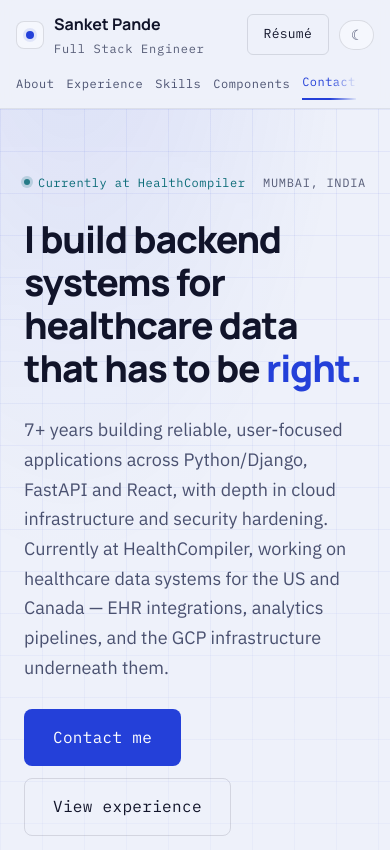
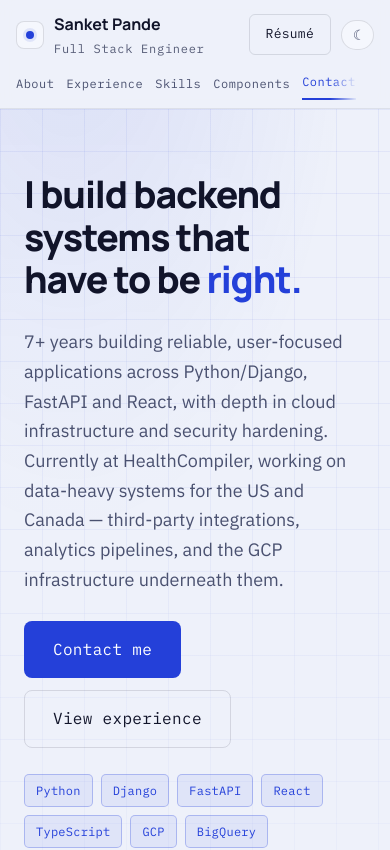
Before and after one commit to sanket-pande/portfolio, a React (Vite) app: page / in a window 390 px wide. Shown: the top 850 px of the page. Built offline with nearby package versions, Linux system fonts and the light colour scheme.

Commit message:
refactor: update profile description and improve accessibility in ThemeToggle

```diff
--- a/index.html
+++ b/index.html
@@ -21,7 +21,7 @@
         }
       })();
     </script>
-    <meta name="description" content="Sanket Pande — Full Stack Engineer. 7+ years building backend systems and cloud infrastructure for healthcare data, currently at HealthCompiler." />
+    <meta name="description" content="Sanket Pande — Full Stack Engineer. 7+ years building backend systems and cloud infrastructure in Python, Django and GCP." />
     <title>Sanket Pande — Full Stack Engineer</title>
     <link rel="preconnect" href="https://fonts.googleapis.com" />
     <link rel="preconnect" href="https://fonts.gstatic.com" crossorigin />
--- a/src/components/Contact/Contact.tsx
+++ b/src/components/Contact/Contact.tsx
@@ -16,7 +16,7 @@ export default function Contact() {
         <p className={sectionStyles.eyebrow} aria-hidden="true">
           04 · Contact
         </p>
-        <h2 id="contact-title">Building something in healthcare data infra? Let's talk.</h2>
+        <h2 id="contact-title">Building something that has to be right? Let's talk.</h2>
       </div>
 
       <div ref={ref} data-reveal={inView ? "visible" : "hidden"} className={styles.panel}>
--- a/src/components/Hero/Hero.module.css
+++ b/src/components/Hero/Hero.module.css
@@ -26,42 +26,6 @@
   display: flex;
   flex-direction: column;
   gap: 26px;
-}
-
-.bar {
-  display: flex;
-  justify-content: space-between;
-  align-items: center;
-  gap: 12px;
-  flex-wrap: wrap;
-}
-
-.livePill {
-  display: inline-flex;
-  align-items: center;
-  gap: 8px;
-  font-family: var(--font-mono);
-  font-size: var(--ui-xs);
-  letter-spacing: 0.04em;
-  color: var(--signal);
-}
-
-.liveDot {
-  width: 6px;
-  height: 6px;
-  border-radius: 50%;
-  background: var(--signal);
-  box-shadow: 0 0 0 3px color-mix(in srgb, var(--signal) 22%, transparent);
-  animation: pulse 2.4s ease-in-out infinite;
-}
-@keyframes pulse { 0%, 100% { opacity: 1; } 50% { opacity: 0.45; } }
-
-.location {
-  font-family: var(--font-mono);
-  font-size: var(--ui-xs);
-  letter-spacing: 0.06em;
-  text-transform: uppercase;
-  color: var(--ink-3);
 }
 
 .headline {
@@ -113,7 +77,6 @@
 .delay2 { animation-delay: 0.18s; }
 .delay3 { animation-delay: 0.28s; }
 .delay4 { animation-delay: 0.38s; }
-.delay5 { animation-delay: 0.48s; }
 
 @media (prefers-reduced-motion: reduce) {
   .animate { animation: none; }
--- a/src/components/Hero/Hero.tsx
+++ b/src/components/Hero/Hero.tsx
@@ -9,21 +9,13 @@ export default function Hero() {
     <section id="top" className={styles.hero}>
       <div className={styles.field} aria-hidden="true" />
       <div className={styles.inner}>
-        <div className={`${styles.bar} ${styles.animate}`}>
-          <span className={styles.livePill}>
-            <span className={styles.liveDot} />
-            Currently at {profile.currentEmployer}
-          </span>
-          <span className={styles.location}>{profile.location}</span>
-        </div>
-
-        <h1 className={`${styles.headline} ${styles.animate} ${styles.delay1}`}>
+        <h1 className={`${styles.headline} ${styles.animate}`}>
           {profile.headline} <em>{profile.headlineAccent}</em>
         </h1>
 
-        <p className={`${styles.summary} ${styles.animate} ${styles.delay2}`}>{profile.summary}</p>
+        <p className={`${styles.summary} ${styles.animate} ${styles.delay1}`}>{profile.summary}</p>
 
-        <div className={`${styles.actions} ${styles.animate} ${styles.delay3}`}>
+        <div className={`${styles.actions} ${styles.animate} ${styles.delay2}`}>
           <Button variant="primary" size="lg" href="#contact">
             Contact me
           </Button>
@@ -32,11 +24,11 @@ export default function Hero() {
           </Button>
         </div>
 
-        <div className={`${styles.animate} ${styles.delay4}`}>
+        <div className={`${styles.animate} ${styles.delay3}`}>
           <ChipList items={coreStack} tone="accent" ariaLabel="Core stack" />
         </div>
 
-        <div className={`${styles.stats} ${styles.animate} ${styles.delay5}`}>
+        <div className={`${styles.stats} ${styles.animate} ${styles.delay4}`}>
           {stats.map((stat) => (
             <Stat key={stat.label} {...stat} />
           ))}
--- a/src/components/ThemeToggle/ThemeToggle.module.css
+++ b/src/components/ThemeToggle/ThemeToggle.module.css
@@ -18,8 +18,19 @@
 
 .icon { font-size: var(--ui-md); line-height: 1; }
 
-@media (max-width: 560px) {
-  .label { display: none; }
+/* The label is long now, so it gives way earlier and the button falls back
+   to its icon. It is hidden *visually only* — still the buttons accessible
+   name, so screen readers and voice control keep the full phrase. */
+@media (max-width: 1000px) {
+  .label {
+    position: absolute;
+    width: 1px;
+    height: 1px;
+    overflow: hidden;
+    clip-path: inset(50%);
+    white-space: nowrap;
+  }
+  .toggle { padding: 7px 11px; }
 }
 
 @media (pointer: coarse) {
--- a/src/components/ThemeToggle/ThemeToggle.tsx
+++ b/src/components/ThemeToggle/ThemeToggle.tsx
@@ -8,22 +8,18 @@ interface ThemeToggleProps {
 
 export default function ThemeToggle({ theme, onToggle }: ThemeToggleProps) {
   const isDark = theme === "dark";
-  // The visible label names the *action*, not the current state, so the
-  // accessible name below contains it (WCAG 2.5.3 Label in Name) — "Dark
-  // mode" is inside "Switch to dark mode", and voice control can say it.
-  const target = isDark ? "light" : "dark";
+  // The label spells out the whole action and is the button's only text, so
+  // the accessible name and the visible label are the same string by
+  // construction and can't drift apart (WCAG 2.5.3 Label in Name). On narrow
+  // screens the CSS hides it visually but leaves it in the a11y tree.
+  const label = isDark ? "Switch to Light Mode" : "Switch to Dark Mode";
 
   return (
-    <button
-      type="button"
-      className={styles.toggle}
-      onClick={onToggle}
-      aria-label={`Switch to ${target} mode`}
-    >
+    <button type="button" className={styles.toggle} onClick={onToggle} title={label}>
       <span className={styles.icon} aria-hidden="true">
         {isDark ? "☀" : "☾"}
       </span>
-      <span className={styles.label}>{isDark ? "Light mode" : "Dark mode"}</span>
+      <span className={styles.label}>{label}</span>
     </button>
   );
 }
--- a/src/data/resume.ts
+++ b/src/data/resume.ts
@@ -29,11 +29,11 @@ export const profile = {
   location: "Mumbai, India",
   currentEmployer: "HealthCompiler",
   yearsExperience: "7+",
-  headline: "I build backend systems for healthcare data that has to be",
+  headline: "I build backend systems that have to be",
   /** Last clause of the headline, set in the accent colour. */
   headlineAccent: "right.",
   summary:
-    "7+ years building reliable, user-focused applications across Python/Django, FastAPI and React, with depth in cloud infrastructure and security hardening. Currently at HealthCompiler, working on healthcare data systems for the US and Canada — EHR integrations, analytics pipelines, and the GCP infrastructure underneath them.",
+    "7+ years building reliable, user-focused applications across Python/Django, FastAPI and React, with depth in cloud infrastructure and security hardening. Currently at HealthCompiler, working on data-heavy systems for the US and Canada — third-party integrations, analytics pipelines, and the GCP infrastructure underneath them.",
   email: "sanketpande99001@gmail.com",
   linkedin: "https://linkedin.com/in/sanket-pande",
   github: "https://github.com/sanket-pande",
```
